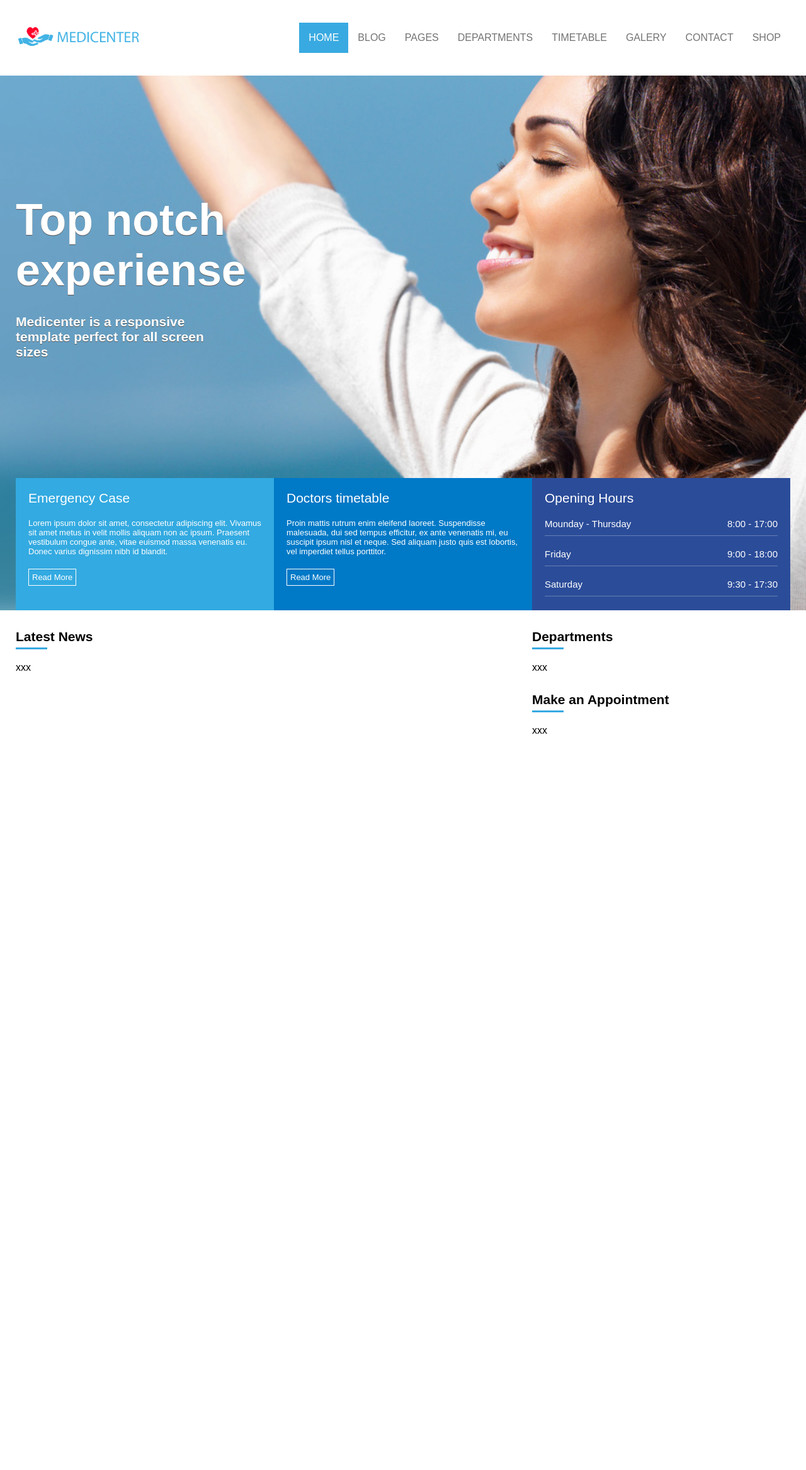
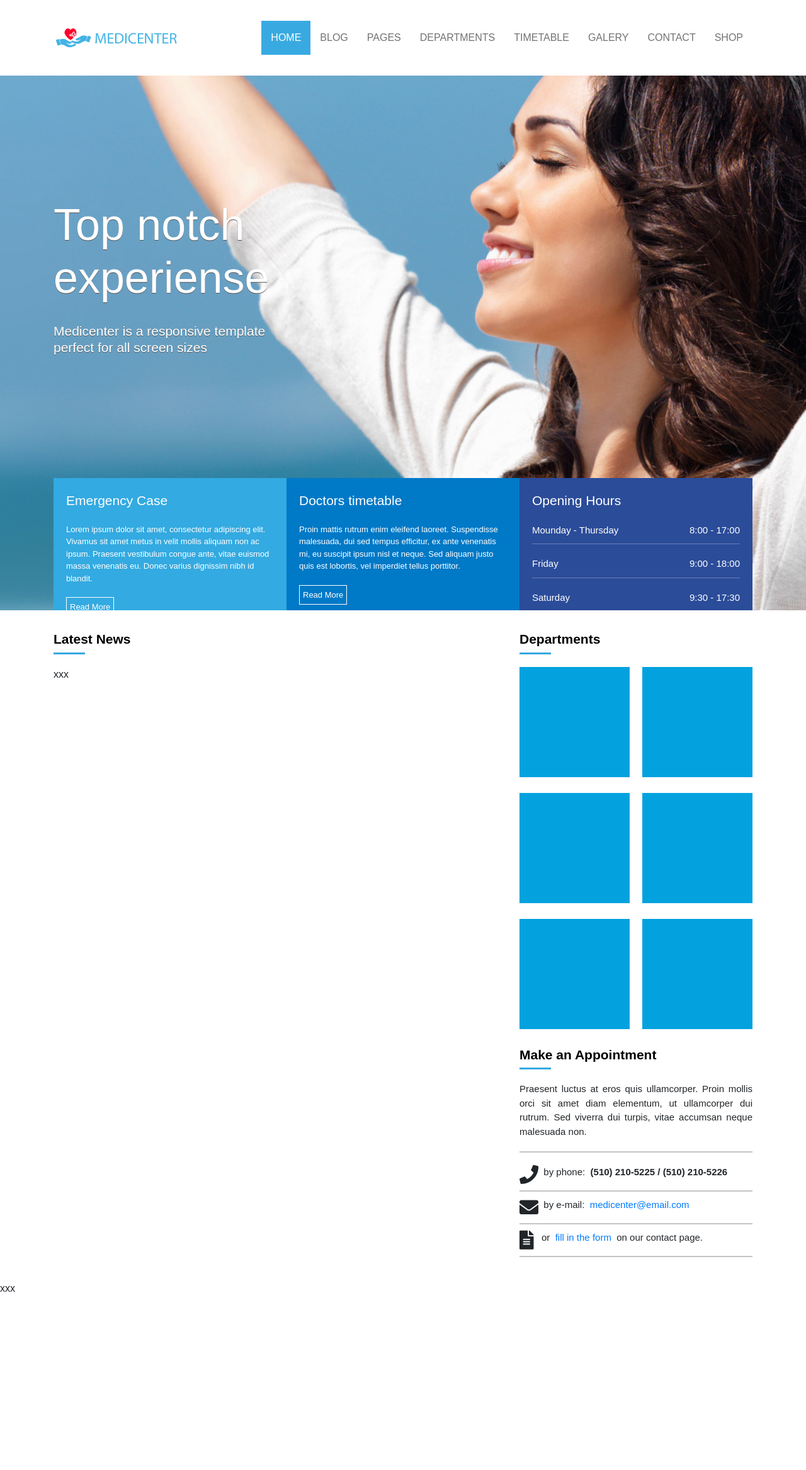
Before and after one commit to fhcmartins/mediCenter_estudos, a PHP site: page / in a window 1280 px wide. Shown: the whole page at 63% size. Before the commit the page ends 1165 px from the top, so only its background shows below. Run offline with PHP 8.4, Linux system fonts and the light colour scheme.

Commit message:
Término da sidebar (index)

```diff
--- a/assets/css/style.css
+++ b/assets/css/style.css
@@ -63,6 +63,7 @@ nav a:hover { /* colocará um background para cada menu qdo mouse estiver por ci
     background-size: cover; /* Em monitores grandes a imagem irá se expandir. */
     height: 849px; /* Altura colocada inicialmente para que a imagem apareça. */
     background-repeat: no-repeat;
+    margin-bottom: 30px;
 }
 
 .column {
@@ -162,7 +163,6 @@ nav a:hover { /* colocará um background para cada menu qdo mouse estiver por ci
 }
 
 .widget_title {
-    margin-top: 30px;
     margin-bottom: 20px;
 }
 
@@ -178,3 +178,46 @@ nav a:hover { /* colocará um background para cada menu qdo mouse estiver por ci
     background-color: #36a9e1;
     margin-top: 5px;
 }
+
+.dept_specialties {
+    display: flex;
+    flex-wrap: wrap;
+    justify-content: space-between;
+}
+
+.dept_specialties div {
+    width: 175px;
+    height: 175px;
+    margin-bottom: 25px;
+    background-color: #03a2df;
+    color: #FFFFFF
+}
+
+.widget_body {
+    display: flex;
+    flex-direction: column;
+    padding-bottom: 28px;
+}
+
+.body_text {
+    display: flex;
+    text-align: justify; /* centralizando verticalmente a div */
+    font-size: 15px;
+    margin-bottom: 20px;
+    border-bottom: 2px solid rgba(159, 159, 159, 0.6);
+    padding-bottom: 20px;
+}
+
+.body_contact div {
+    display: flex;
+    border-bottom: 2px solid rgba(159, 159, 159, 0.6);
+    margin-bottom: 10px;
+    padding-bottom: 10px;
+    align-content: center;
+    font-size: 15px;
+}
+
+/* FOOTER */
+footer div {
+    height: 300px;
+}
--- a/index.php
+++ b/index.php
@@ -4,12 +4,17 @@
     <meta charset="utf-8">
     <meta http-equiv="X-UA-Compatible" content="IE=edge">
     <meta name="viewport" content="width=device-width, initial-scale=0">
+    <link rel="stylesheet" href="https://use.fontawesome.com/releases/v5.7.2/css/all.css" integrity="sha384-fnmOCqbTlWIlj8LyTjo7mOUStjsKC4pOpQbqyi7RrhN7udi9RwhKkMHpvLbHG9Sr" crossorigin="anonymous">
+    <link rel="stylesheet" href="https://stackpath.bootstrapcdn.com/bootstrap/4.1.3/css/bootstrap.min.css" integrity="sha384-MCw98/SFnGE8fJT3GXwEOngsV7Zt27NXFoaoApmYm81iuXoPkFOJwJ8ERdknLPMO" crossorigin="anonymous">
     <link rel="stylesheet" type="text/css" media="screen" href="assets/css/style.css">
     <script src="main.js"></script>
 
     <title>MediCenter</title>
 </head>
 <body>
+    <!-- *************************** -->
+    <!-- *********** MENU ********** -->
+    <!-- *************************** -->
     <header> <!-- Irá fazer parte do layout do cabeçalho. -->
         <div class="container"> <!-- Irá servir como padrão de alinhamento para todo o site. -->
             <div class="logo">
@@ -33,7 +38,10 @@
         </div>
     </header>
 
-    <section id="banner"> <!-- Quaisquer sessões do site ficão dentro das tags section. -->
+    <!-- *************************** -->
+    <!-- ********** BANNER ********* -->
+    <!-- *************************** -->
+    <section id="banner"> <!-- Quaisquer sessões do site ficarão dentro das tags section. -->
         <div class="container column">
             <!-- As duas divs abaixo deverão ter altura, só que somente a segunda terá um tamnho
             fixo. Logo, a primeira terá o seu tamanho variável, trabalhando de acordo com o tamnho
@@ -87,9 +95,15 @@
         </div>
     </section>
 
+    <!-- *************************** -->
+    <!-- ****** MAIN CONTENT ******* -->
+    <!-- *************************** -->
     <section id="geral">
         <div class="container">
             <section>
+            <!-- *************************** -->
+            <!-- ******* LEFT CONTENT ****** -->
+            <!-- *************************** -->
             <div class="widget_title">
                         <div class="widget_title_text">Latest News</div>
                         <div class="widget_title_bar"></div>
@@ -98,26 +112,50 @@
                         xxx
                     </div>
             </section>
+            <!-- *************************** -->
+            <!-- ******* RIGHT CONTENT ***** -->
+            <!-- *************************** -->
             <aside>
                 <div class="widget"> <!-- Irá "representar" os titulos das sessões e tbém servirá de base para a section superior.. -->
                     <div class="widget_title">
                         <div class="widget_title_text">Departments</div>
                         <div class="widget_title_bar"></div>
                     </div>
-                    <div class="widget_body">
-                        xxx
+                    <div class="dept_specialties">
+                        <div></div>
+                        <div></div>
+                        <div></div>
+                        <div></div>
+                        <div></div>
+                        <div></div>
                     </div>
-
+                </div>
+                <div class="widget">
                     <div class="widget_title">
                         <div class="widget_title_text">Make an Appointment</div>
                         <div class="widget_title_bar"></div>
                     </div>
                     <div class="widget_body">
-                        xxx
+                        <div class="body_text">
+                            Praesent luctus at eros quis ullamcorper. Proin mollis orci sit amet diam elementum, ut ullamcorper dui rutrum.
+                            Sed viverra dui turpis, vitae accumsan neque malesuada non.
+                        </div>
+                        <div class="body_contact">
+                            <div><i class="fas fa-phone fa-2x"></i>&nbsp;&nbsp;by phone: &nbsp;<strong>(510) 210-5225 / (510) 210-5226</strong></div>
+                            <div><i class="fas fa-envelope fa-2x"></i>&nbsp;&nbsp;by e-mail: &nbsp;<a href="mailto:medicenter@email.com">medicenter@email.com</a></div>
+                            <div><i class="fas fas fa-file-alt fa-2x"></i>&nbsp;&nbsp;&nbsp;or &nbsp;<a href="">fill in the form</a> &nbsp; on our contact page. </div>
+                        </div>
                     </div>
                 </div>
             </aside>
         </div>
     </section>
+
+    <!-- *************************** -->
+    <!-- ********** FOOTER ********* -->
+    <!-- *************************** -->
+    <footer>
+        <div>xxx</div>
+    </footer>
 </body>
 </html>
```
